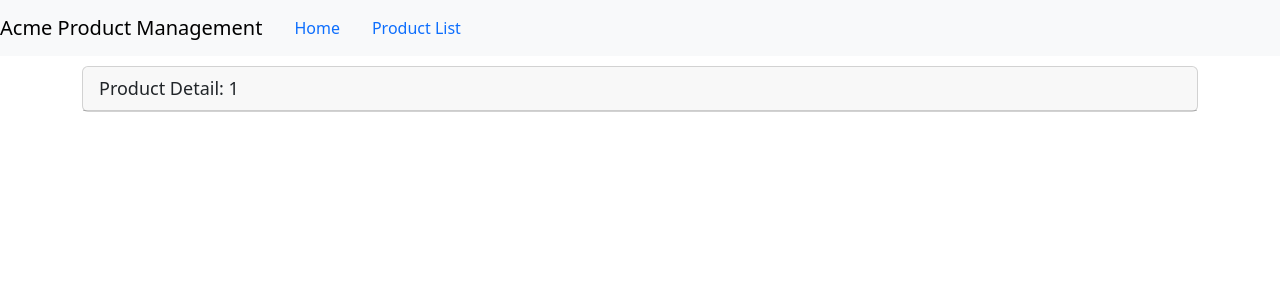
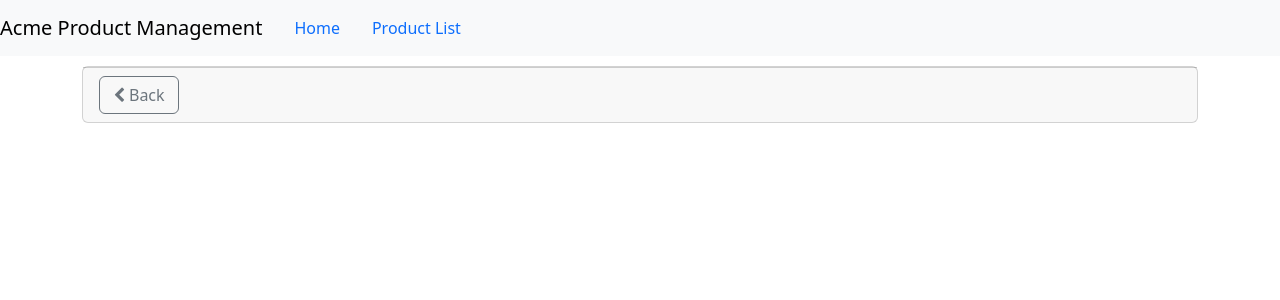
Before and after one commit to Monduli/Angular-Commerce-Demo, an Angular app: page /products/1 in a window 1280 px wide. Shown: the top 300 px of the page. Built offline with nearby package versions, Linux system fonts and the light colour scheme.

Commit message:
Finished course, further work tba

```diff
--- a/src/app/products/product-detail.component.html
+++ b/src/app/products/product-detail.component.html
@@ -1,5 +1,12 @@
 <div class="card">
-    <div class="card-header">
-        {{pageTitle}}
+    <div class="card-header"
+        *ngIf="product">
+        {{pageTitle + ': ' + product.productName}}'}}
+    </div>
+    <div class="card-footer">
+        <button class="btn btn-outline-secondary" style="width:80px"
+                (click)="onBack()">
+                <i class="fa fa-chevron-left"></i> Back
+            </button>
     </div>
 </div>
--- a/src/app/products/product-detail.component.ts
+++ b/src/app/products/product-detail.component.ts
@@ -1,18 +1,25 @@
 import { Component, OnInit } from '@angular/core';
-import { ActivatedRoute } from '@angular/router';
+import { ActivatedRoute, Router } from '@angular/router';
+import { IProduct } from './product';
 
 @Component({
   templateUrl: './product-detail.component.html',
   styleUrls: ['./product-detail.component.css']
 })
 export class ProductDetailComponent implements OnInit {
-  pageTitle: string = 'Product Detail'
+  pageTitle: string = 'Product Detail';
+  product: IProduct | undefined;
 
-  constructor(private route: ActivatedRoute) { }
+  constructor(private route: ActivatedRoute,
+              private router: Router) { }
 
   ngOnInit(): void {
     const id = Number(this.route.snapshot.paramMap.get('id'));
     this.pageTitle += `: ${id}`;
   }
 
+  onBack(): void {
+    this.router.navigate(['/products']);
+  }
+
 }
--- /dev/null
+++ b/src/app/products/product-detail.guard.ts
@@ -0,0 +1,24 @@
+import { Injectable } from '@angular/core';
+import { ActivatedRouteSnapshot, CanActivate, Router, RouterStateSnapshot, UrlTree } from '@angular/router';
+import { Observable } from 'rxjs';
+
+@Injectable({
+  providedIn: 'root'
+})
+export class ProductDetailGuard implements CanActivate {
+
+  constructor(private router: Router) {}
+
+  canActivate(
+    route: ActivatedRouteSnapshot,
+    state: RouterStateSnapshot): Observable<boolean | UrlTree> | Promise<boolean | UrlTree> | boolean | UrlTree {
+      const id = Number(route.paramMap.get('id'));
+      if (isNaN(id) || id < 1) {
+        alert('Invalid product Id');
+        this.router.navigate(['/products']);
+        return false;
+      }
+    return true;
+  }
+
+}
--- /dev/null
+++ b/src/app/products/product.module.ts
@@ -0,0 +1,30 @@
+import { NgModule } from '@angular/core';
+import { CommonModule } from '@angular/common';
+import { ProductDetailComponent } from './product-detail.component';
+import { StarComponent } from '../shared/star.component';
+import { ProductListComponent } from './product-list.component';
+import { ConvertToSpacesPipe } from '../shared/convert-to-spaces.pipe';
+import { FormsModule } from '@angular/forms';
+import { RouterModule } from '@angular/router';
+import { ProductDetailGuard } from './product-detail.guard';
+import { SharedModule } from '../shared/shared.module';
+
+@NgModule({
+  declarations: [
+    ProductListComponent,
+    ProductDetailComponent,
+    ConvertToSpacesPipe,
+  ],
+  imports: [
+    RouterModule.forChild([
+      { path: 'products', component: ProductListComponent },
+      {
+        path: 'products/:id',
+        canActivate: [ProductDetailGuard],
+        component: ProductDetailComponent
+      },
+    ]),
+    SharedModule
+  ]
+})
+export class ProductModule { }
```
Also changed, not shown: src/app/app.module.ts (+4 -14 lines), src/app/shared/shared.module.ts (added, +19 -0 lines), 1 other file (tests, documents, lock files or other folders).
